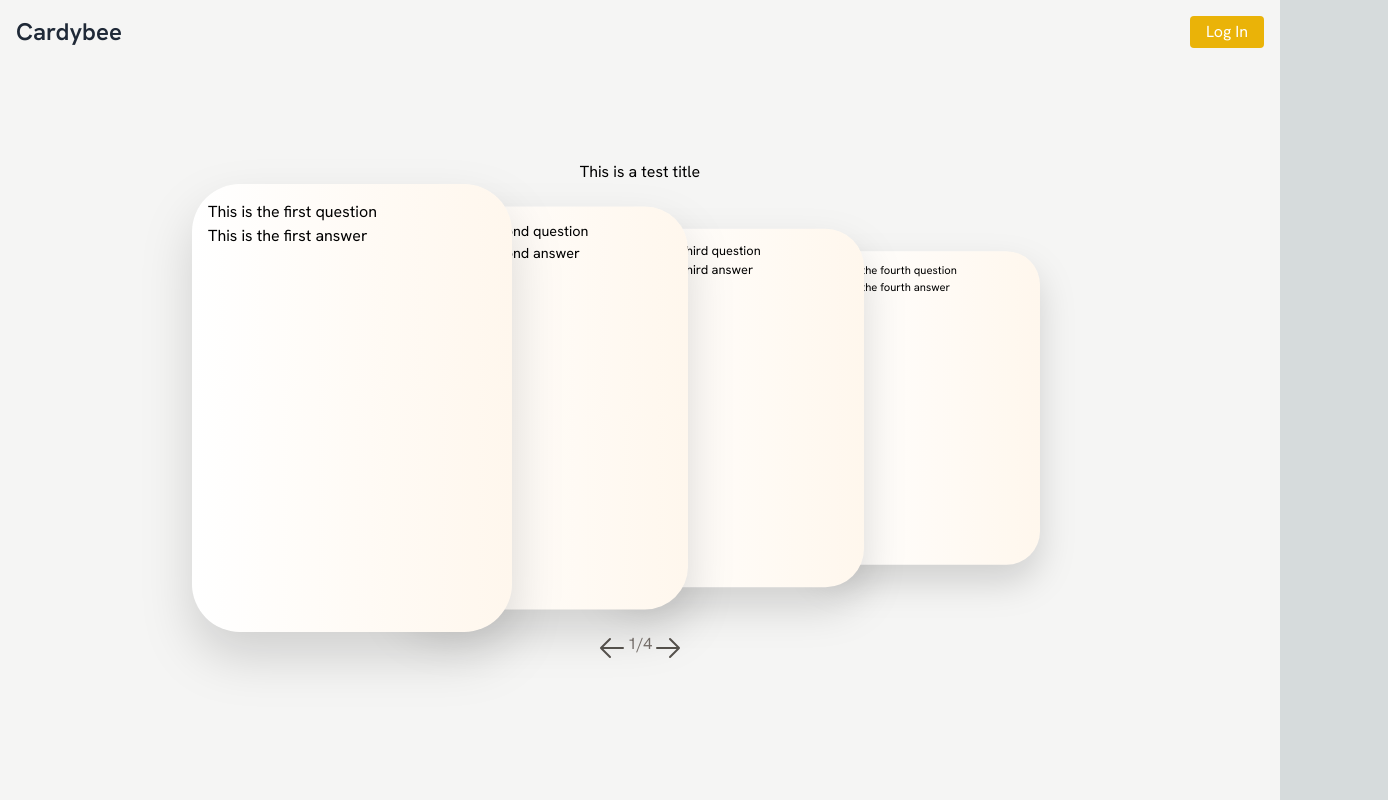
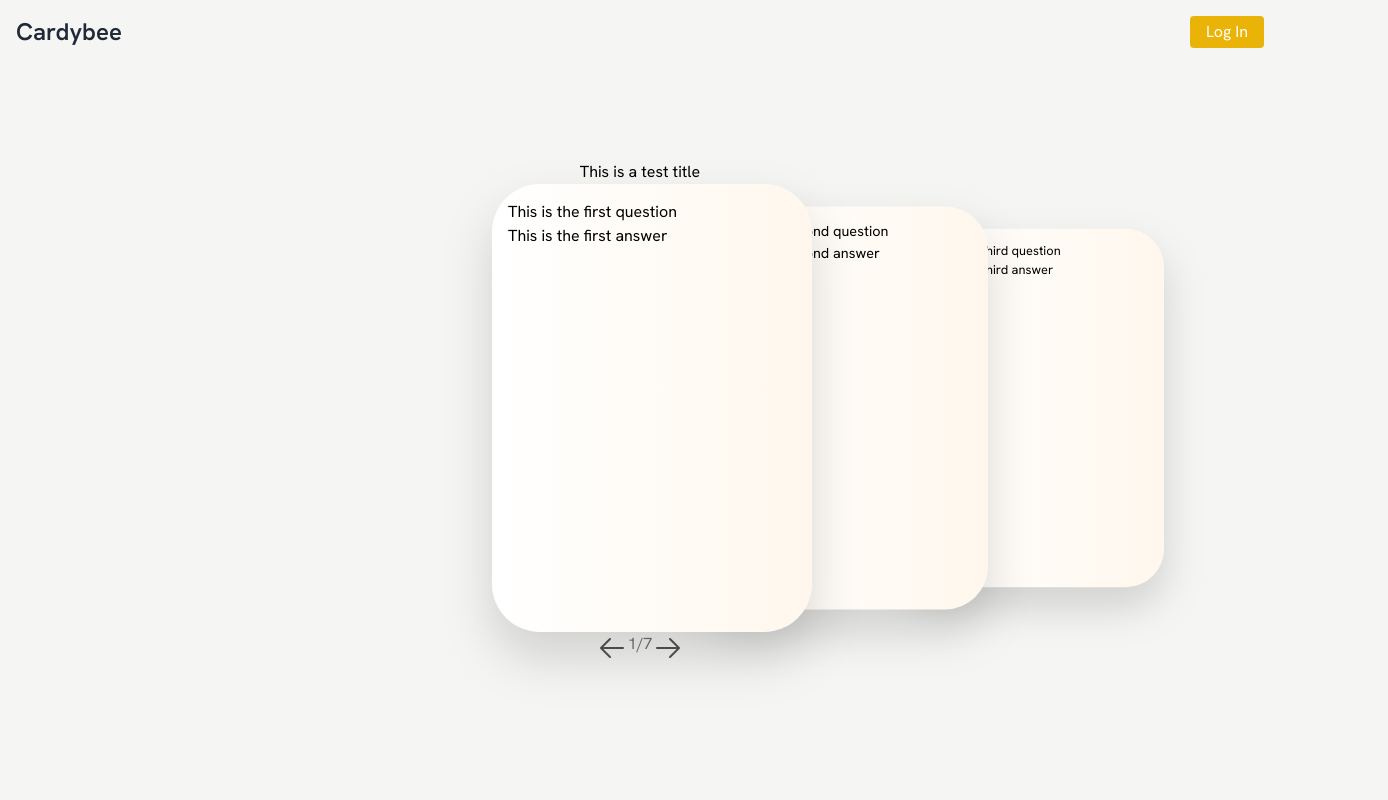
Before and after one commit to philipmuller/cardify, a Next.js app: page /deck in a window 1280 px wide. Shown: the whole page, 1388 px wide, since content can reach past the window. Built offline with nearby package versions, Linux system fonts and the light colour scheme.

Commit message:
Rework carousel animation

```diff
--- a/app/deck/card-model.ts
+++ b/app/deck/card-model.ts
@@ -26,7 +26,7 @@ export class DeckCreatorService {
             choices: [
               {
                 message: {
-                  content: "Title: This is a test title\nQ: This is the first question\nA: This is the first answer\nQ: This is the second question\nA: This is the second answer\nQ: This is the third question\nA: This is the third answer\nQ: This is the fourth question\nA: This is the fourth answer\nQ: This is the fifth question\nA: This is the fifth answer"
+                  content: "Title: This is a test title\nQ: This is the first question\nA: This is the first answer\nQ: This is the second question\nA: This is the second answer\nQ: This is the third question\nA: This is the third answer\nQ: This is the fourth question\nA: This is the fourth answer\nQ: This is the fifth question\nA: This is the fifth answer\nQ: This is the sixth question\nA: This is the sixth answer\nQ: This is the seventh question\nA: This is the seventh answer\nQ: This is the eigth question\nA: This is the eighth answer"
                 }
               }
             ],
--- a/app/deck/components/card-browser.tsx
+++ b/app/deck/components/card-browser.tsx
@@ -9,41 +9,59 @@ import CardComponent from "./card-component";
 export default function CardBrowser({ cards }: { cards: Card[]}) {
 
     const [currentIdx, setCurrentIdx] = useState(0);
+    const carouselItemSize = 3;
 
     function calculateZ(idx: number) { return 10 - Math.abs(currentIdx - idx) }
     function calculateScale(idx: number) { return 1 - (Math.abs(currentIdx - idx)/10) }
+    function calculateRotation(idx: number) { return 0 - ((currentIdx - idx)*20) }
 
-    function forward() {
+    function next() {
         if (currentIdx < cards.length - 1) {
             setCurrentIdx(currentIdx + 1);
         }
     }
 
-    function back() {
+    function prev() {
         if (currentIdx > 0) {
             setCurrentIdx(currentIdx - 1);
         }
     }
 
+    function limitAdjustments() {
+        let unit = 100;
+        var value = carouselItemSize;
+        if (currentIdx < carouselItemSize) {
+            value = currentIdx;
+        } else if (currentIdx > cards.length - 1 - carouselItemSize) {
+            value = 2*carouselItemSize + currentIdx - (cards.length - 1);
+        }
+
+        //console.log(value);
+        return (carouselItemSize - value) * unit;
+    }
+
     return (
     <>
-        <div className="flex -space-x-32">
+        <motion.div className="flex content-center justify-center justify-items-center -space-x-32"
+        whileInView={{x: limitAdjustments()}}>
             {cards.map((card, idx) => {
-            if (idx <= 3)
+            if (idx <= currentIdx + carouselItemSize && idx >= currentIdx - carouselItemSize)
                 return (
                 <motion.div
+                layout
                 key={idx}
-                whileInView={{ zIndex: calculateZ(idx), scale: calculateScale(idx)}}
-                transition={{ type: "spring", stiffness: 100, damping: 10, duration: 0.1}}>
+                initial={{ opacity: 0 }}
+                whileInView={{ zIndex: calculateZ(idx), opacity: (idx == currentIdx+carouselItemSize || idx == currentIdx-carouselItemSize) ? 0 : 1, scale: calculateScale(idx)}}
+                transition={{ type: "spring", stiffness: 100, damping: 20, duration: 0.1}}>
                     <CardComponent card={card}/>
                 </motion.div>
                 );
             })}
-        </div>
+        </motion.div>
         <div className="flex flex-row">
-            <button onClick={back}><ArrowLeft size={32} color="#57534e"/></button>
+            <button onClick={prev}><ArrowLeft size={32} color="#57534e"/></button>
             <p className="text-stone-500">{currentIdx+1}/{cards.length}</p>
-            <button onClick={forward}><ArrowRight size={32} color="#57534e"/></button>
+            <button onClick={next}><ArrowRight size={32} color="#57534e"/></button>
         </div>
     </>
     );
--- a/app/deck/components/card-component.tsx
+++ b/app/deck/components/card-component.tsx
@@ -4,10 +4,11 @@ import { motion } from "framer-motion";
 import { Card } from "../card-model";
 
 export default function CardComponent({ card }: { card: Card}) {
+
     return (
         <motion.div
         className={`bg-gradient-to-r from-white to-orange-50 bg-cover rounded-5xl w-100 h-130 text-black drop-shadow-2xl p-4`}
-        whileTap={{ scale: 0.9 }} //adjust things here to make it look like a card flip
+        whileTap={{ scale: 0.9, rotateY: 180 }} //adjust things here to make it look like a card flip
         transition={{ type: "spring", stiffness: 100, damping: 10, duration: 0.1}}>
             <p>{card.front}</p>
             <p>{card.back}</p>
```
